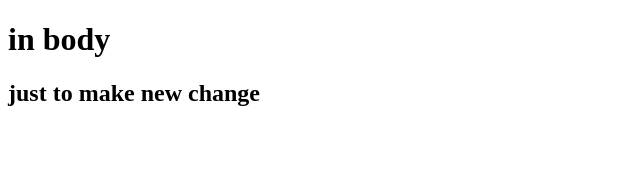
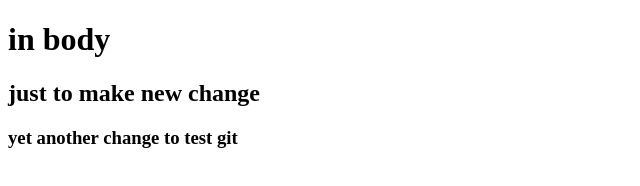
Before and after one commit to yogesh7678/myGitTestApp, a plain HTML site: page index.html in a window 1280 px wide. Shown: the whole page, without its empty margins (0-640 px from the left). Drawn offline with Linux system fonts and the light colour scheme.

Commit message:
changed index and js to test git

```diff
--- a/app.js
+++ b/app.js
@@ -1 +1,2 @@
 console.log("hello")
+console.log("hello again! testing git again")
--- a/index.html
+++ b/index.html
@@ -8,5 +8,6 @@
 <body>
     <h1>in body</h1>
     <h2>just to make new change</h2>
+    <h3>yet another change to test git</h3>
 </body>
 </html>
```
